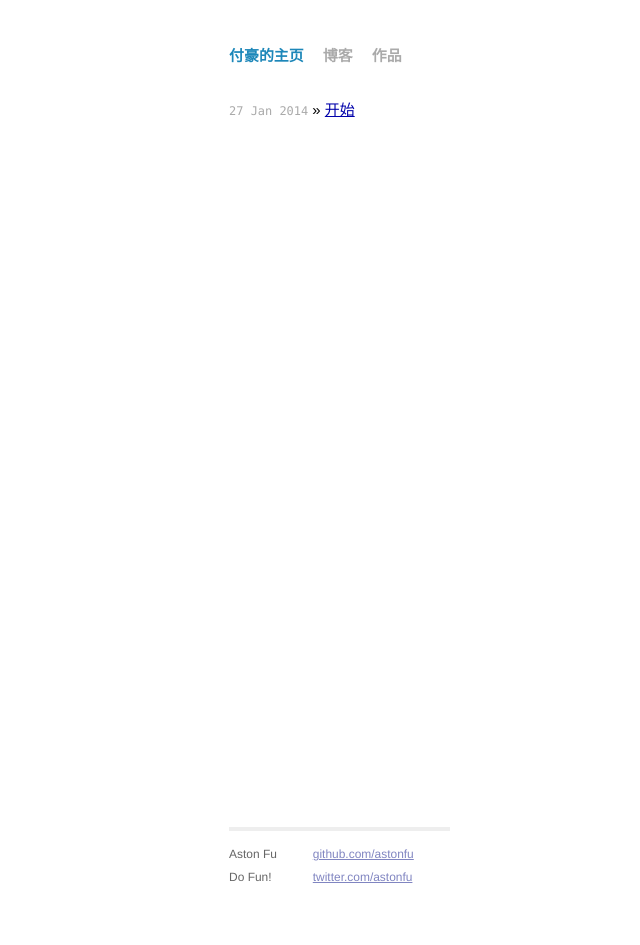
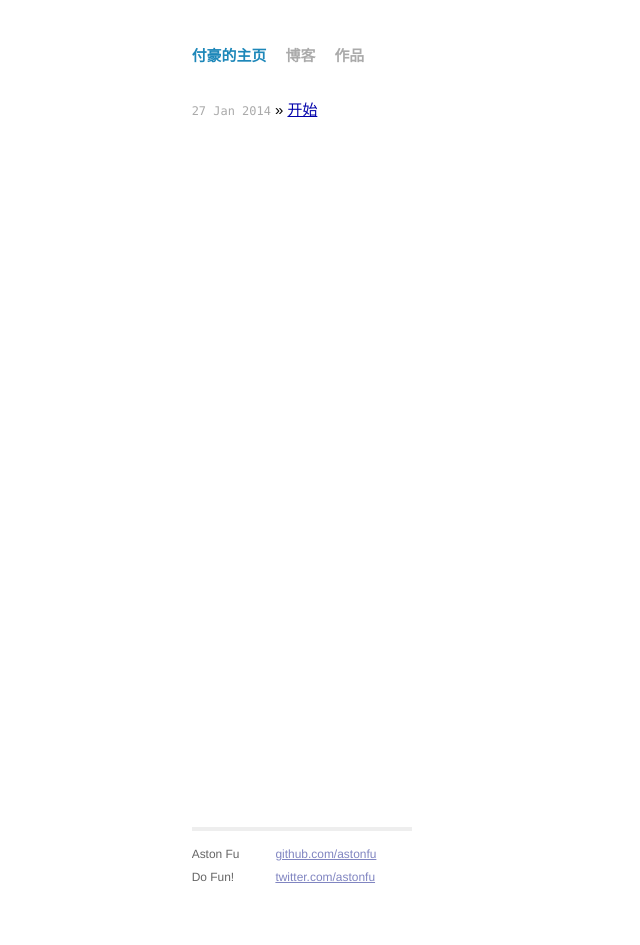
Before and after one commit to hulkfu/hulkfoo.github.io, a Jekyll site: the page built from index.html, in a window 1280 px wide. Shown: the whole page, without its empty margins (97-737 px from the left). Built offline with Jekyll 4.4.1, drawn with Linux system fonts in a browser that asks for light colours; Markdown is read by kramdown in place of the engine named in the settings.

Commit message:
site css.

```diff
--- a/_layouts/default.html
+++ b/_layouts/default.html
@@ -12,10 +12,8 @@
 
     <!-- Custom CSS -->
     <link rel="stylesheet" href="/css/main.css">
-
   </head>
   <body>
-
     <div class="site">
       <div class="header">
         <h1 class="title"><a href="/">{{ site.name }}</a></h1>
@@ -40,6 +38,5 @@
         </div>
       </div>
     </div>
-
   </body>
 </html>
--- a/css/main.css
+++ b/css/main.css
@@ -58,7 +58,8 @@
 .site {
   font-size: 115%;
   text-align: justify;
-  width: 42em;
+  max-width: 47em;
+  padding: 0 1em;
   margin: 3em auto 2em;
   line-height: 1.5em;
 }
```
Lines whose indentation alone changed are shown as unchanged.
